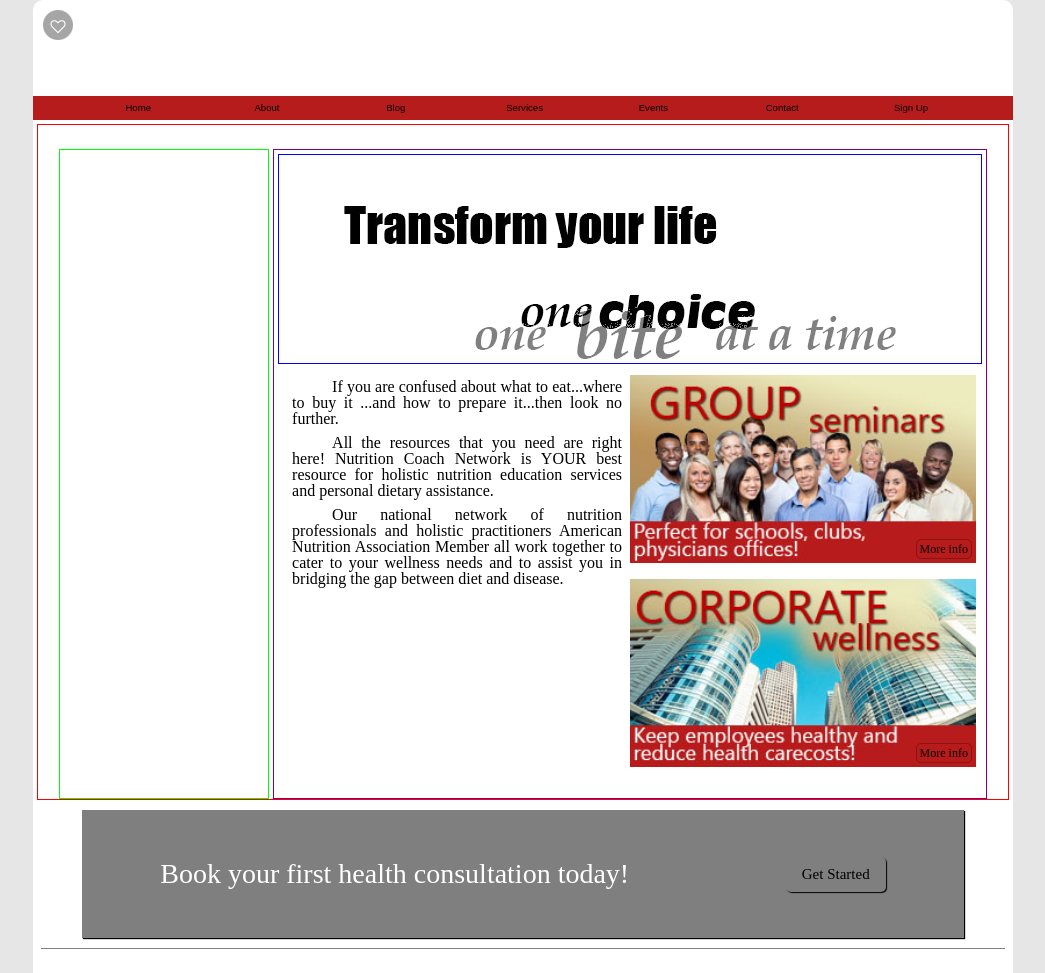
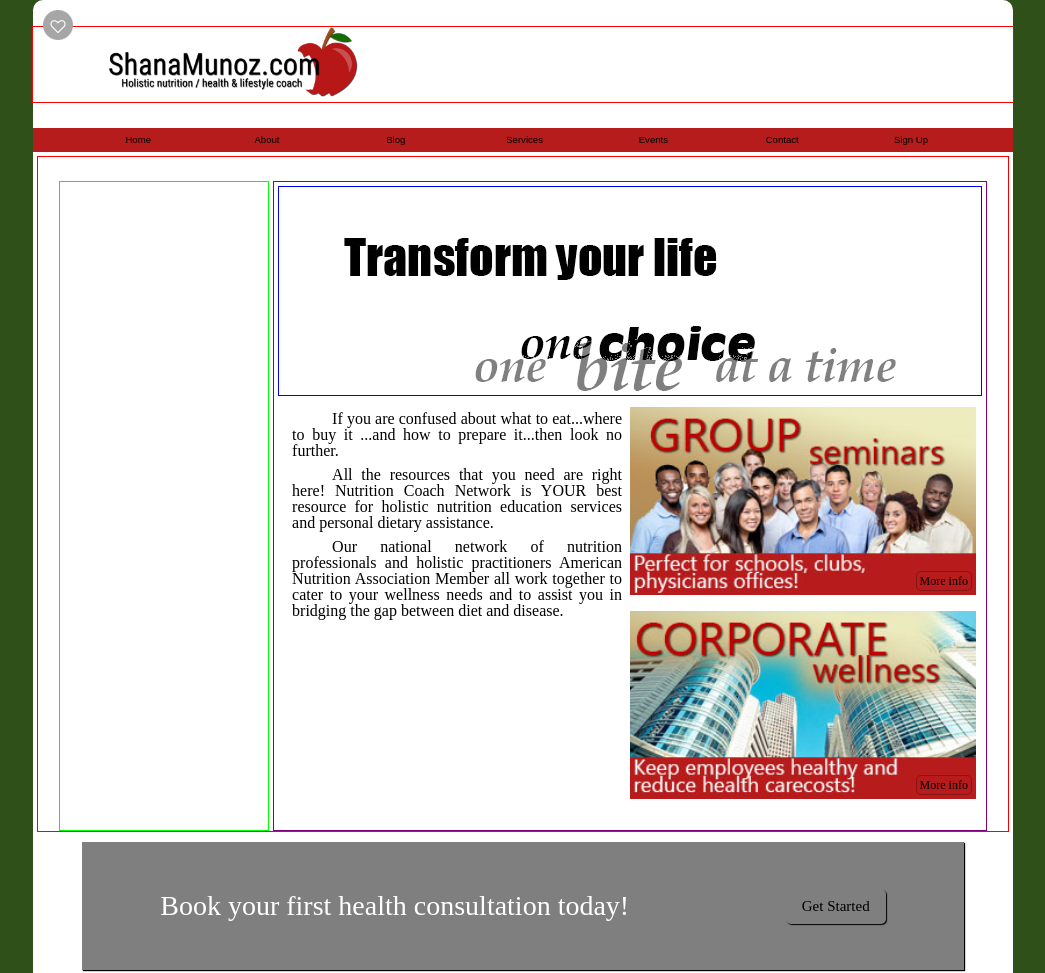
Before and after one commit to adrianboisclair/site-01, a plain HTML site: page index.html in a window 1280 px wide. Shown: the top 973 px of the page, without its empty margins (117-1162 px from the left). Drawn offline with nearby package versions, Linux system fonts and the light colour scheme; a script that the page names is missing.

Commit message:
created logo

```diff
--- a/assets/css/main.css
+++ b/assets/css/main.css
@@ -6,7 +6,7 @@ html, body {
 body {
     display: flex;
     justify-content: center;
-    background-color: #e6e6e6;
+    background-color: #2f5119;
     overflow-x: hidden;
 }
 
@@ -22,7 +22,7 @@ body {
 header {
     display: flex;
     width: 100%;
-    height: 6em;
+
 }
 
 .main-header {
@@ -31,6 +31,7 @@ header {
     flex-direction: column;
     justify-content: center;
     width: 100%;
+    height: 8em;
 }
 
 .main-header h1 {
@@ -146,6 +147,19 @@ button.modal-close {
     float: right;
     letter-spacing: 0.1em;
     text-transform: uppercase;
+}
+
+.logo {
+    background: url("../img/shana_munoz_logo.png") 50% 50% no-repeat;
+    background-size: contain;
+    height: 75px;
+    min-width: 400px;
+
+}
+.wrapper {
+    width: 100%;
+    display: flex;
+    border: 1px solid red;
 }
 
 /*End of Header*/
@@ -710,6 +724,7 @@ footer h6 {
         display: flex;
     }
 
+
     /*.main-header span {*/
     /*display: flex;*/
     /*justify-content: flex-start;*/
--- a/index.html
+++ b/index.html
@@ -19,11 +19,9 @@
 <body>
 <div class="container">
     <header class="main-header">
-        <!--<div class="wrapper">-->
-            <!--<h1><span>Shana Munoz</span></h1>-->
-
-            <!--<p>Holistic Nutrition and Life Coach</p>-->
-        <!--</div>-->
+        <div class="wrapper">
+            <div class="logo"></div>
+        </div>
         <div id="share">
             <a><img src="assets/img/modal-window-button-share.png" width="30" height="30" alt="Share icon"/></a>
         </div>
```
Also changed, not shown: assets/img/shana_munoz_logo.png (added).
